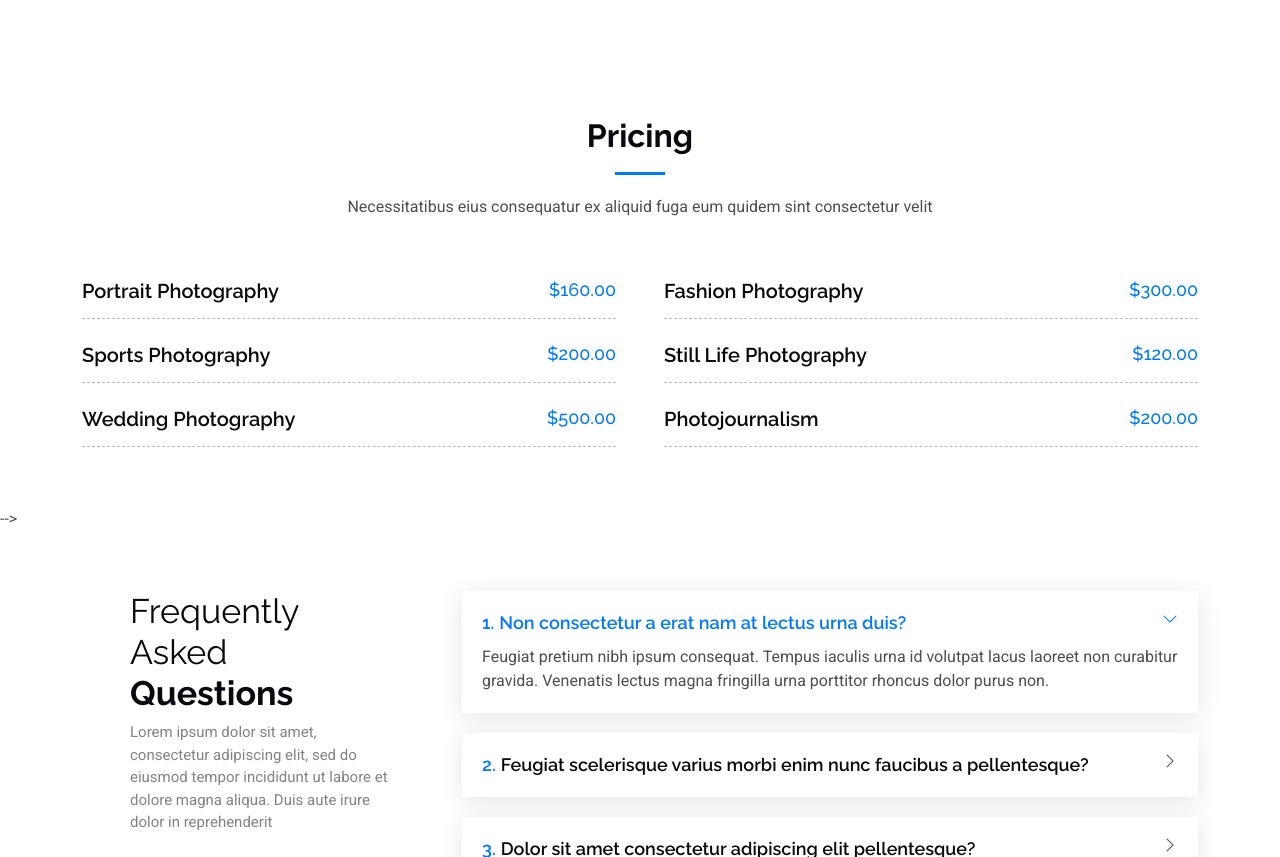
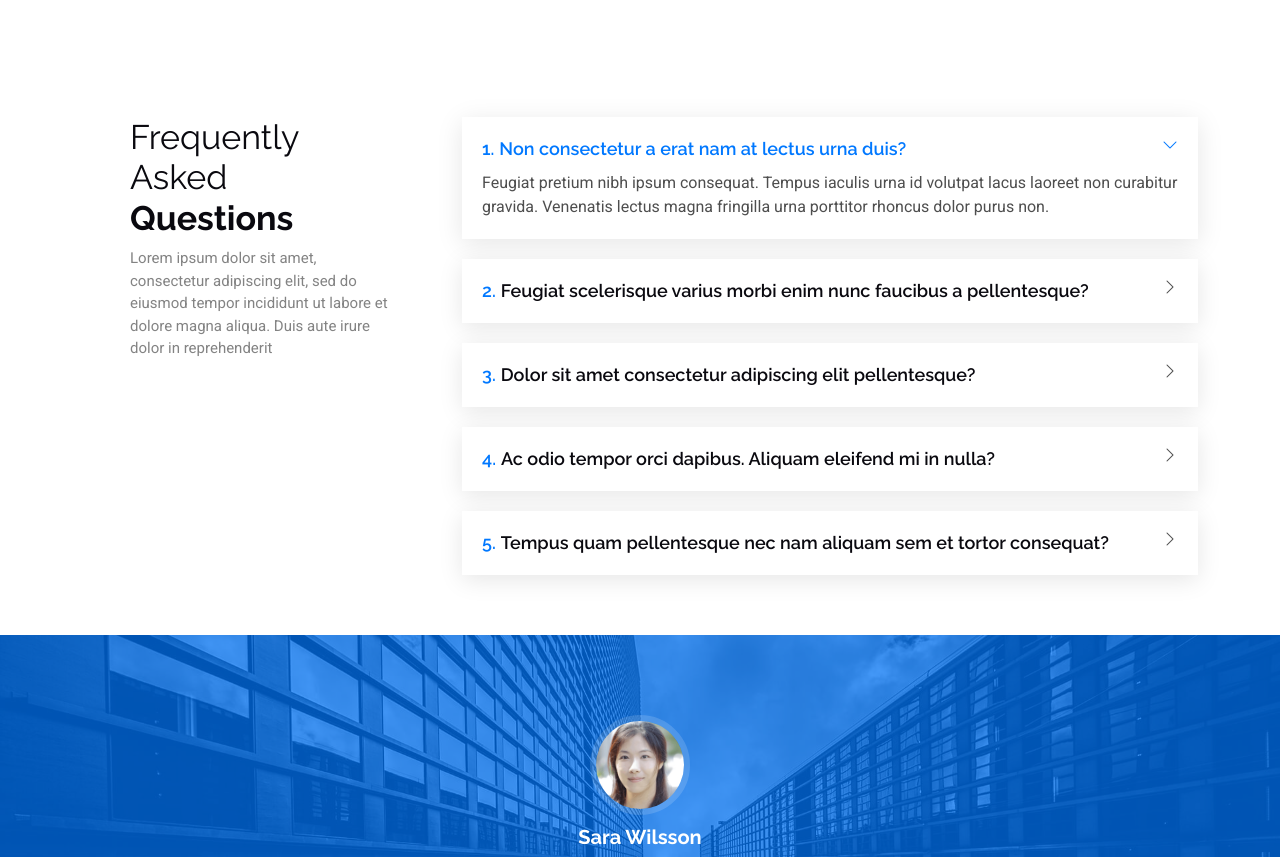
Before and after one commit to shiingyik-boop/website3, a plain HTML site: page index.html in a window 1280 px wide. Shown: the part 5280-6137 px from the top of the page. Drawn offline with Linux system fonts and the light colour scheme.

Commit message:
Update index.html

```diff
--- a/index.html
+++ b/index.html
@@ -536,68 +536,7 @@
       </div>
 
     </section><!-- /Portfolio Section -->
-<!--
-    <!-- Pricing Section -->
-    <section id="pricing" class="pricing section">
 
-      <!-- Section Title -->
-      <div class="container section-title" data-aos="fade-up">
-        <h2>Pricing</h2>
-        <p>Necessitatibus eius consequatur ex aliquid fuga eum quidem sint consectetur velit</p>
-      </div><!-- End Section Title -->
-
-      <div class="container" data-aos="fade-up" data-aos-delay="100">
-
-        <div class="row gy-4 gx-lg-5">
-
-          <div class="col-lg-6">
-            <div class="pricing-item d-flex justify-content-between">
-              <h3>Portrait Photography</h3>
-              <h4>$160.00</h4>
-            </div>
-          </div><!-- End Pricing Item -->
-
-          <div class="col-lg-6">
-            <div class="pricing-item d-flex justify-content-between">
-              <h3>Fashion Photography</h3>
-              <h4>$300.00</h4>
-            </div>
-          </div><!-- End Pricing Item -->
-
-          <div class="col-lg-6">
-            <div class="pricing-item d-flex justify-content-between">
-              <h3>Sports Photography</h3>
-              <h4>$200.00</h4>
-            </div>
-          </div><!-- End Pricing Item -->
-
-          <div class="col-lg-6">
-            <div class="pricing-item d-flex justify-content-between">
-              <h3>Still Life Photography</h3>
-              <h4>$120.00</h4>
-            </div>
-          </div><!-- End Pricing Item -->
-
-          <div class="col-lg-6">
-            <div class="pricing-item d-flex justify-content-between">
-              <h3>Wedding Photography</h3>
-              <h4>$500.00</h4>
-            </div>
-          </div><!-- End Pricing Item -->
-
-          <div class="col-lg-6">
-            <div class="pricing-item d-flex justify-content-between">
-              <h3>Photojournalism</h3>
-              <h4>$200.00</h4>
-            </div>
-          </div><!-- End Pricing Item -->
-
-        </div>
-
-      </div>
-
-    </section><!-- /Pricing Section -->
--->
     <!-- Faq Section -->
     <section id="faq" class="faq section">
 
```
